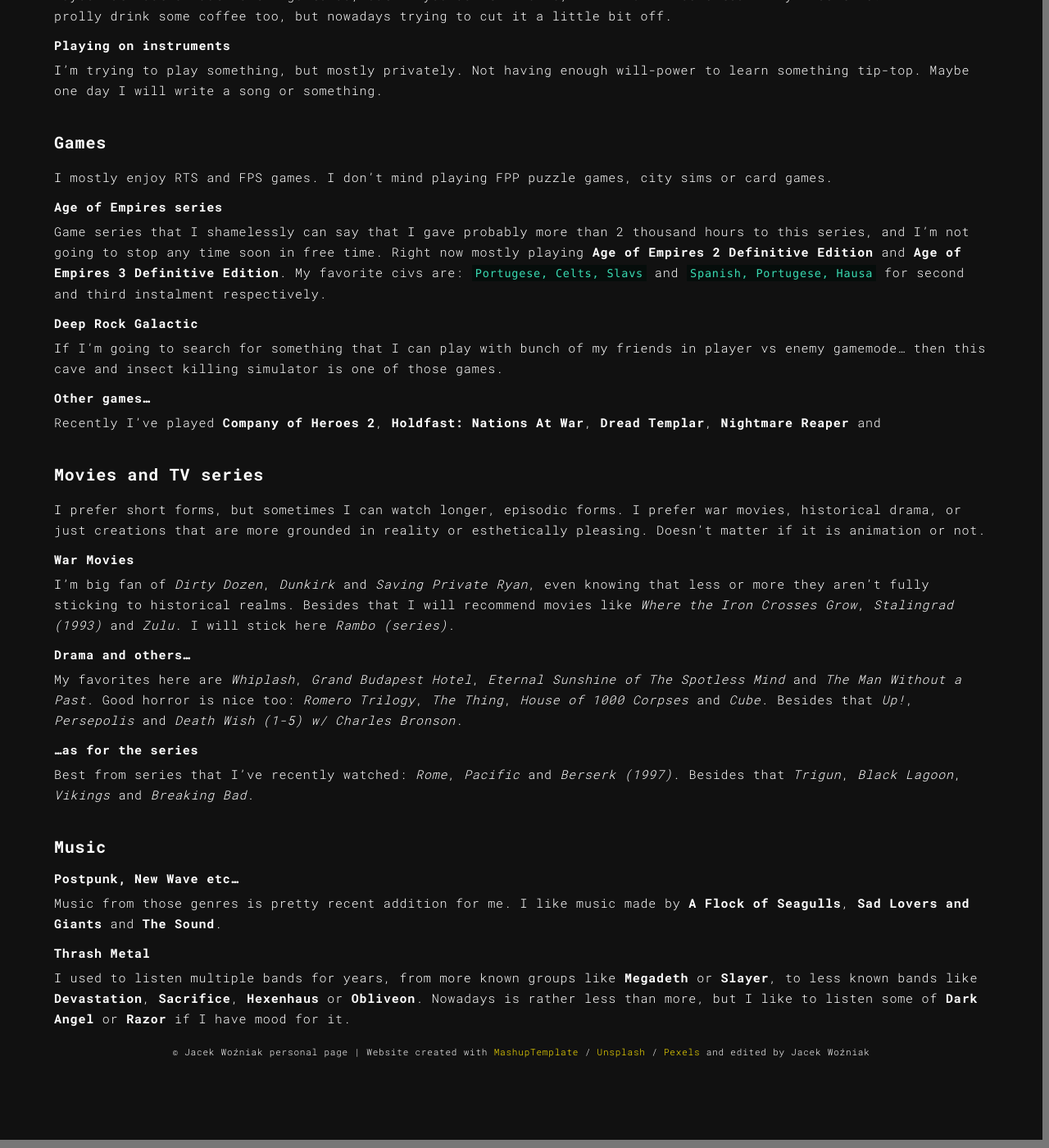
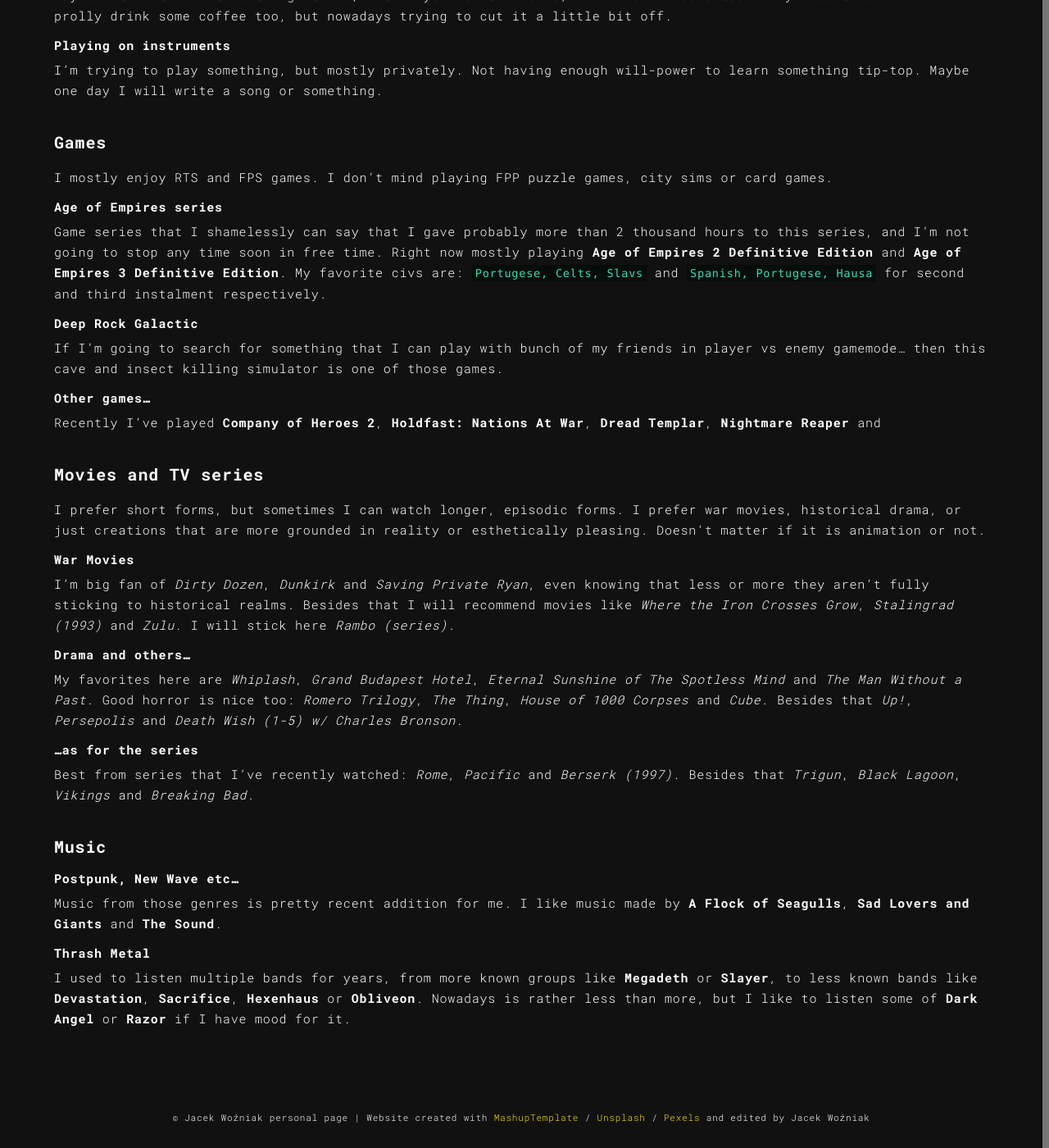
Before and after one commit to JacekWozniak12/JacekWozniak12.github.io, a Jekyll site: the page built from like.md, in a window 1280 px wide and 1400 px high, scrolled down 302 px. Shown: the whole window at 82% size. Built offline with Jekyll 4.4.1, drawn with Linux system fonts in a browser that asks for light colours.

Commit message:
fixed footer

```diff
--- a/assets/css/ext.css
+++ b/assets/css/ext.css
@@ -43,9 +43,12 @@
     background-color: #000;
 }
 
-body.invert
-{
+body.invert {
     background-color: #777;
+}
+
+.footer-container {
+    min-height: 50px;
 }
 
 .footer-container p {
@@ -175,3 +178,8 @@
 ::-webkit-scrollbar-thumb {
     background-color: #eee;
 }
+
+.footer-container {
+    top: 80px;
+    position: relative;
+}
```
